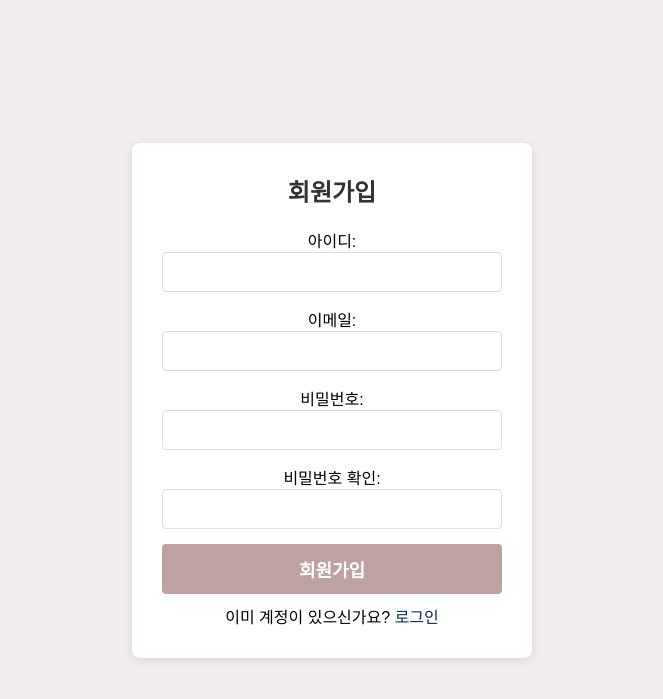
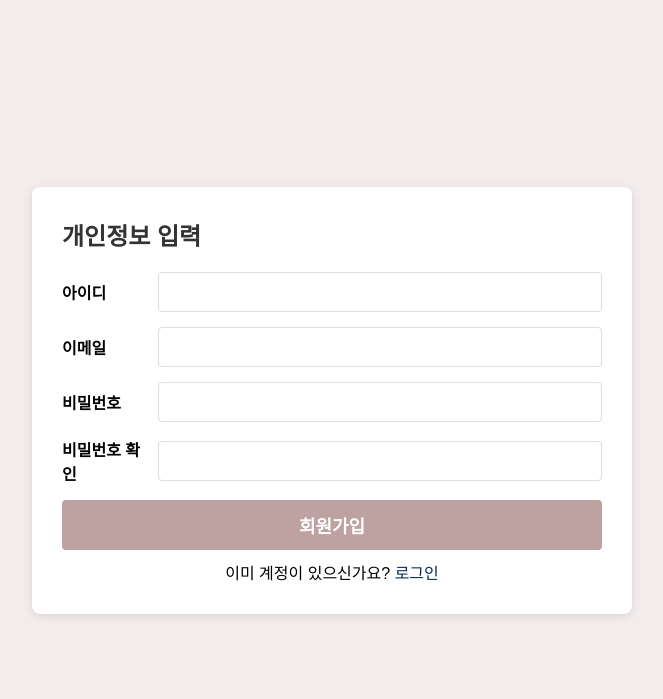
Before and after one commit to ggabaegii/RecipeRecommendation, a Flask app: page /signup in a window 1280 px wide. Shown: the top 699 px of the page, without its empty margins (308-971 px from the left). Run offline with Flask 3, Linux system fonts and the light colour scheme.

Commit message:
회원가입 화면 정렬 수정

```diff
--- a/backend/app/static/css/signup.css
+++ b/backend/app/static/css/signup.css
@@ -21,8 +21,8 @@ body {
     border-radius: 8px;
     box-shadow: 0 2px 10px rgba(0, 0, 0, 0.1);
     width: 100%;
-    max-width: 400px;
-    text-align: center;
+    max-width: 600px;
+    text-align: left;
 }
 
 h2 {
@@ -30,13 +30,25 @@ h2 {
     color: #333;
 }
 
-input {
+/* 입력 그룹 스타일 */
+.input-group {
+    display: flex;
+    align-items: center;
+    margin-bottom: 15px;
+}
+
+.input-group label {
+    width: 100px;  /* 라벨의 고정 너비 */
+    font-weight: bold;
+    margin-right: 15px;
+}
+
+.input-group input {
     width: 100%;
     padding: 10px;
     border: 1px solid #ddd;
     border-radius: 4px;
     font-size: 16px;
-    margin-bottom: 15px;
 }
 
 input:focus {
@@ -63,6 +75,7 @@ button:hover {
 
 p {
     margin-top: 10px;
+    text-align: center;  /* 텍스트를 가운데 정렬 */
 }
 
 a {
--- a/backend/app/templates/signup.html
+++ b/backend/app/templates/signup.html
@@ -7,19 +7,27 @@
 </head>
 <body>
     <div class="signup-container">
-        <h2>회원가입</h2>
+        <h2>개인정보 입력</h2>
         <form action="{{ url_for('signup') }}" method="post">
-            <label for="username">아이디:</label>
-            <input type="text" id="username" name="username" required>
+            <div class="input-group">
+                <label for="username">아이디</label>
+                <input type="text" id="username" name="username" required>
+            </div>
 
-            <label for="email">이메일:</label>
-            <input type="email" id="email" name="email" required>
+            <div class="input-group">
+                <label for="email">이메일</label>
+                <input type="email" id="email" name="email" required>
+            </div>
 
-            <label for="password">비밀번호:</label>
-            <input type="password" id="password" name="password" required>
+            <div class="input-group">
+                <label for="password">비밀번호</label>
+                <input type="password" id="password" name="password" required>
+            </div>
 
-            <label for="confirm_password">비밀번호 확인:</label>
-            <input type="password" id="confirm_password" name="confirm_password" required>
+            <div class="input-group">
+                <label for="confirm_password">비밀번호 확인</label>
+                <input type="password" id="confirm_password" name="confirm_password" required>
+            </div>
 
             <button type="submit">회원가입</button>
         </form>
```
